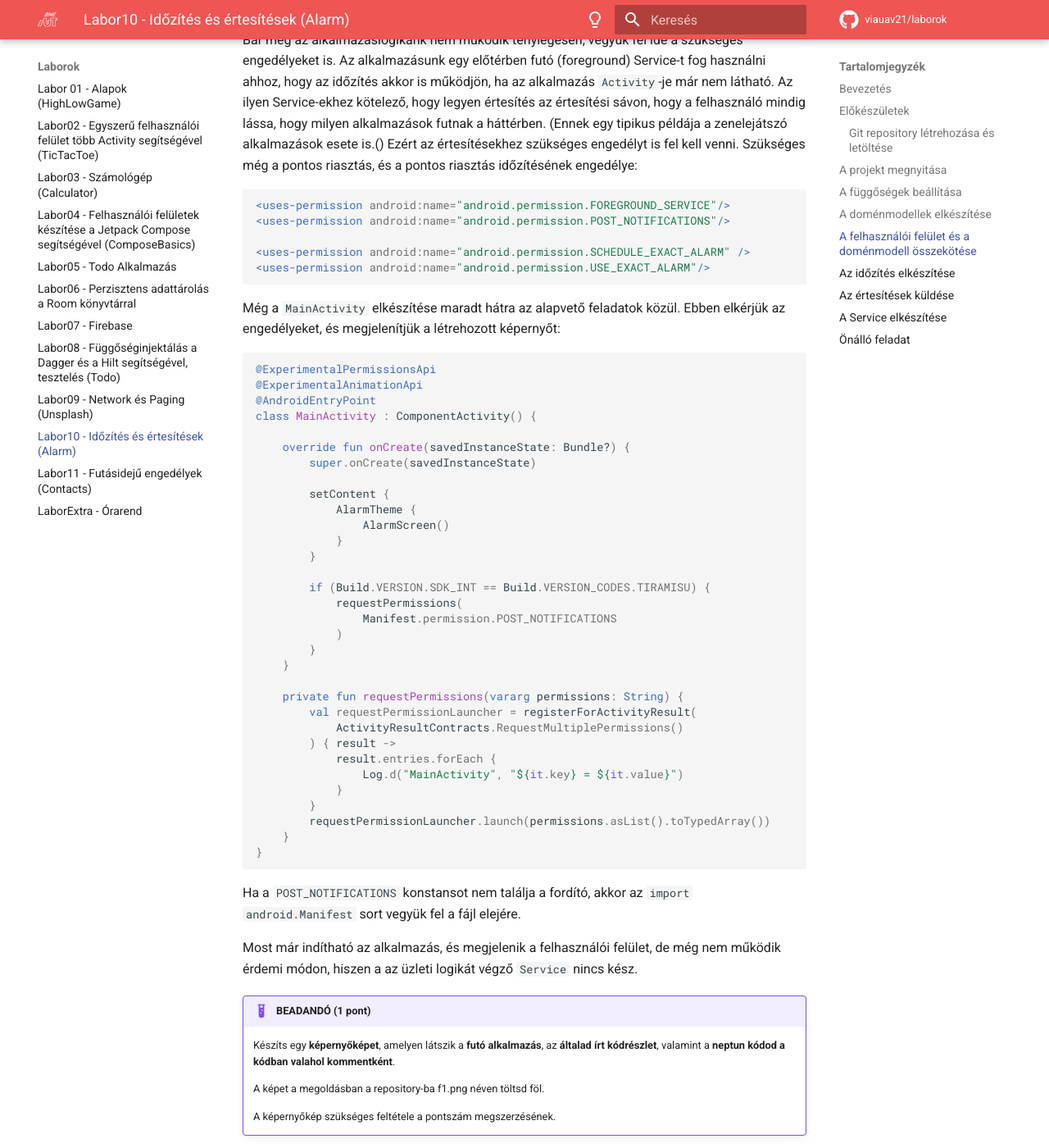
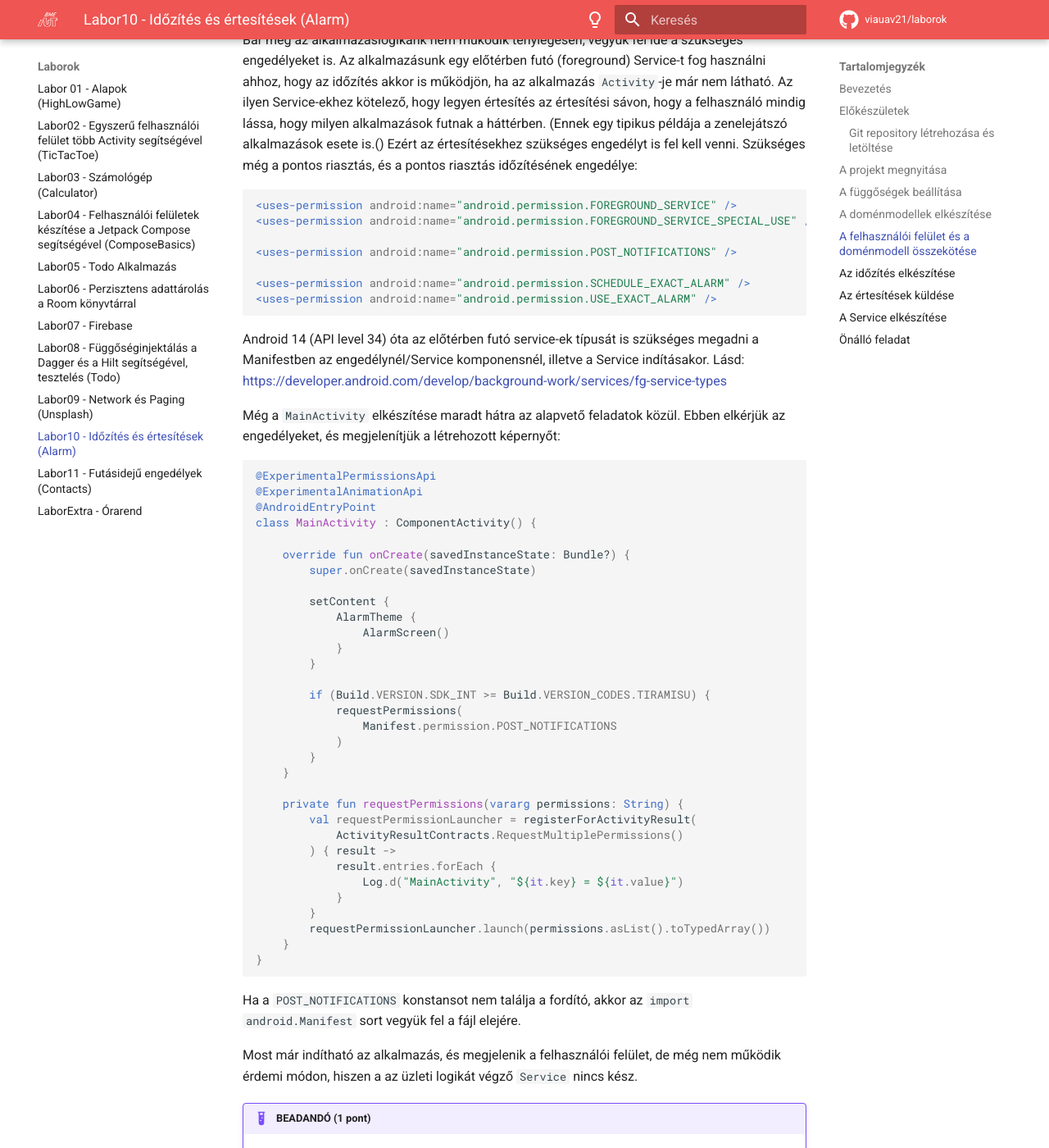
Before and after one commit to VIAUAV21/laborok, an MkDocs documentation site: the page built from docs/laborok/alarm/index.md, in a window 1280 px wide and 1400 px high, scrolled down 6670 px. Shown: the whole window at 82% size. Built offline with MkDocs 1.6.1 and Material for MkDocs 9.7.7, drawn with Linux system fonts in a browser that asks for light colours; comment, search, counter and statistics services are not loaded; some of the changed text lies outside the part shown.

Commit message:
2024 lab10 update

````diff
--- a/docs/laborok/alarm/index.md
+++ b/docs/laborok/alarm/index.md
@@ -315,12 +315,16 @@
 Bár még az alkalmazáslogikánk nem működik ténylegesen, vegyük fel ide a szükséges engedélyeket is. Az alkalmazásunk egy előtérben futó (foreground) Service-t fog használni ahhoz, hogy az időzítés akkor is működjön, ha az alkalmazás `Activity`-je már nem látható. Az ilyen Service-ekhez kötelező, hogy legyen értesítés az értesítési sávon, hogy a felhasználó mindig lássa, hogy milyen alkalmazások futnak a háttérben. (Ennek egy tipikus példája a zenelejátszó alkalmazások esete is.() Ezért az értesítésekhez szükséges engedélyt is fel kell venni. Szükséges még a pontos riasztás, és a pontos riasztás időzítésének engedélye:
 
 ```xml
-<uses-permission android:name="android.permission.FOREGROUND_SERVICE"/>
-<uses-permission android:name="android.permission.POST_NOTIFICATIONS"/>
+<uses-permission android:name="android.permission.FOREGROUND_SERVICE" />
+<uses-permission android:name="android.permission.FOREGROUND_SERVICE_SPECIAL_USE" />
+
+<uses-permission android:name="android.permission.POST_NOTIFICATIONS" />
 
 <uses-permission android:name="android.permission.SCHEDULE_EXACT_ALARM" />
-<uses-permission android:name="android.permission.USE_EXACT_ALARM"/>
+<uses-permission android:name="android.permission.USE_EXACT_ALARM" />
 ```
+
+Android 14 (API level 34) óta az előtérben futó service-ek típusát is szükséges megadni a Manifestben az engedélynél/Service komponensnél, illetve a Service indításakor. Lásd: https://developer.android.com/develop/background-work/services/fg-service-types
 
 Még a `MainActivity` elkészítése maradt hátra az alapvető feladatok közül. Ebben elkérjük az engedélyeket, és megjelenítjük a létrehozott képernyőt:
 
@@ -339,7 +343,7 @@
             }
         }
 
-        if (Build.VERSION.SDK_INT == Build.VERSION_CODES.TIRAMISU) {
+        if (Build.VERSION.SDK_INT >= Build.VERSION_CODES.TIRAMISU) {
             requestPermissions(
                 Manifest.permission.POST_NOTIFICATIONS
             )
@@ -640,10 +644,21 @@
                             cancelAlarm()
                         )
                     )
-                    startForeground(
-                        NOTIFICATION_ID,
-                        notificationHelper.notificationBuilder.build()
-                    )
+                    if (Build.VERSION.SDK_INT >= Build.VERSION_CODES.Q)
+                    {
+                        startForeground(
+                            NOTIFICATION_ID,
+                            notificationHelper.notificationBuilder.build(),
+                            FOREGROUND_SERVICE_TYPE_SPECIAL_USE
+                        )
+                    }
+                    else
+                    {
+                        startForeground(
+                            NOTIFICATION_ID,
+                            notificationHelper.notificationBuilder.build()
+                        )
+                    }
                     setAlarm { h, m, s ->
                         notificationHelper.updateNotification(
                             h, m, s,
@@ -877,7 +892,8 @@
 <service
     android:name=".service.AlarmService"
     android:enabled="true"
-    android:exported="false"/>
+    android:exported="false"
+    android:foregroundServiceType="specialUse" />
 ```
 
 Most már összeköthetők a `ViewModel` és a `Service` is az `AlarmViewModel` megfelelő kiegészítésével:
````
